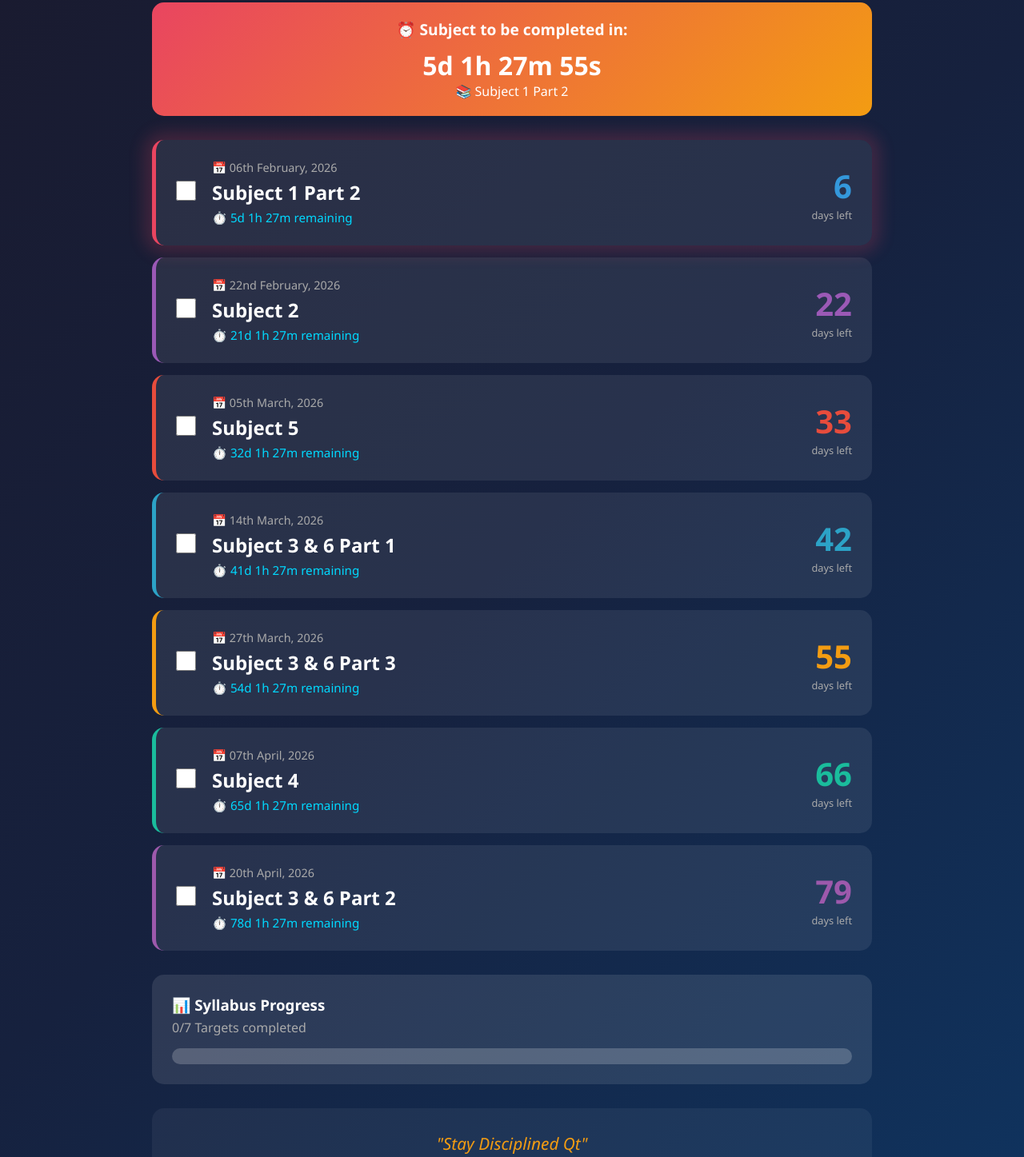
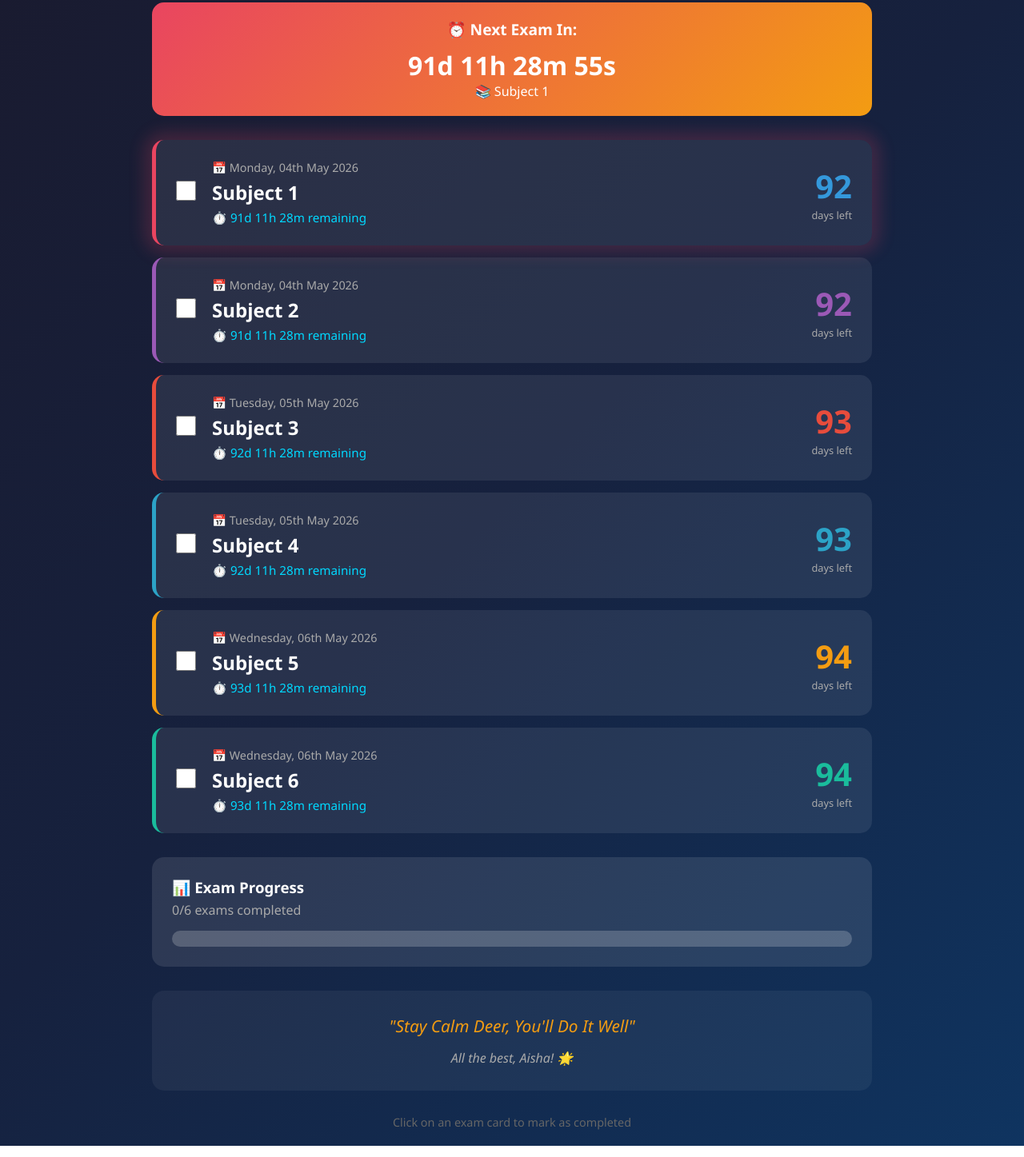
Before and after one commit to neellll30/neellll30.github.io, a plain HTML site: page index.html in a window 1280 px wide. Shown: the part 196-1643 px from the top of the page at 80% size. Drawn offline with Linux system fonts and the light colour scheme.

Commit message:
Update index.html

```diff
--- a/index.html
+++ b/index.html
@@ -3,7 +3,7 @@
 <head>
     <meta charset="UTF-8">
     <meta name="viewport" content="width=device-width, initial-scale=1.0">
-    <title>Aisha's Schedule</title>
+    <title>Aisha's Final Sem Exams</title>
     <style>
         * {
             margin: 0;
@@ -208,9 +208,6 @@
         .audit { border-left-color: #1abc9c; }
         .audit .days-left { color: #1abc9c; }
 
-        .ibs { border-left-color: #9d59ac; }
-        .ibs .days-left { color: #9d59ac; }
-
         .checkbox-container {
             margin-right: 20px;
         }
@@ -232,157 +229,141 @@
 <body>
     <div class="container">
         <header>
-            <h1>Aisha's Schedule</h1>
-            <p class="subtitle">Feb-Mar-Apr-You've Got This!</p>
+            <h1>Aisha's Final Sem Exams</h1>
+            <p class="subtitle">April/May 2026 - You've Got This!</p>
         </header>
 
         <div class="countdown-main">
-            <h2>⏰ Subject to be completed in:</h2>
+            <h2>⏰ Next Exam In:</h2>
             <div id="next-exam-countdown">Loading...</div>
             <div id="next-exam-name"></div>
         </div>
 
         <div class="exams-list">
-            <div class="exam-card accounts" data-date="2026-02-06" onclick="toggleComplete(this)">
+            <div class="exam-card accounts" data-date="2026-05-04" onclick="toggleComplete(this)">
                 <div class="checkbox-container">
                     <input type="checkbox" onclick="event.stopPropagation(); toggleComplete(this.parentElement.parentElement)">
                 </div>
                 <div class="exam-info">
-                    <div class="exam-date">📅 06th February, 2026</div>
-                    <div class="exam-name">Subject 1 Part 2</div>
-                    <div class="exam-countdown" data-date="2026-02-06"></div>
+                    <div class="exam-date">📅 Monday, 04th May 2026</div>
+                    <div class="exam-name">Subject 1</div>
+                    <div class="exam-countdown" data-date="2026-05-04"></div>
                 </div>
                 <div class="exam-right">
-                    <div class="days-left" data-date="2026-02-06">--</div>
+                    <div class="days-left" data-date="2026-05-04">--</div>
                     <div class="days-label">days left</div>
                 </div>
             </div>
 
-            <div class="exam-card law" data-date="2026-02-22" onclick="toggleComplete(this)">
+            <div class="exam-card law" data-date="2026-05-04" onclick="toggleComplete(this)">
                 <div class="checkbox-container">
                     <input type="checkbox" onclick="event.stopPropagation(); toggleComplete(this.parentElement.parentElement)">
                 </div>
                 <div class="exam-info">
-                    <div class="exam-date">📅 22nd February, 2026</div>
+                    <div class="exam-date">📅 Monday, 04th May 2026</div>
                     <div class="exam-name">Subject 2</div>
-                    <div class="exam-countdown" data-date="2026-02-22"></div>
+                    <div class="exam-countdown" data-date="2026-05-04"></div>
                 </div>
                 <div class="exam-right">
-                    <div class="days-left" data-date="2026-02-22">--</div>
+                    <div class="days-left" data-date="2026-05-04">--</div>
                     <div class="days-label">days left</div>
                 </div>
             </div>
 
-            <div class="exam-card tax" data-date="2026-03-05" onclick="toggleComplete(this)">
+            <div class="exam-card tax" data-date="2026-05-05" onclick="toggleComplete(this)">
                 <div class="checkbox-container">
                     <input type="checkbox" onclick="event.stopPropagation(); toggleComplete(this.parentElement.parentElement)">
                 </div>
                 <div class="exam-info">
-                    <div class="exam-date">📅 05th March, 2026</div>
-                    <div class="exam-name">Subject 5</div>
-                    <div class="exam-countdown" data-date="2026-03-05"></div>
+                    <div class="exam-date">📅 Tuesday, 05th May 2026</div>
+                    <div class="exam-name">Subject 3</div>
+                    <div class="exam-countdown" data-date="2026-05-05"></div>
                 </div>
                 <div class="exam-right">
-                    <div class="days-left" data-date="2026-03-05">--</div>
+                    <div class="days-left" data-date="2026-05-05">--</div>
                     <div class="days-label">days left</div>
                 </div>
             </div>
 
-            <div class="exam-card costing" data-date="2026-03-14" onclick="toggleComplete(this)">
+            <div class="exam-card costing" data-date="2026-05-05" onclick="toggleComplete(this)">
                 <div class="checkbox-container">
                     <input type="checkbox" onclick="event.stopPropagation(); toggleComplete(this.parentElement.parentElement)">
                 </div>
                 <div class="exam-info">
-                    <div class="exam-date">📅 14th March, 2026</div>
-                    <div class="exam-name">Subject 3 & 6 Part 1</div>
-                    <div class="exam-countdown" data-date="2026-03-14"></div>
+                    <div class="exam-date">📅 Tuesday, 05th May 2026</div>
+                    <div class="exam-name">Subject 4</div>
+                    <div class="exam-countdown" data-date="2026-05-05"></div>
                 </div>
                 <div class="exam-right">
-                    <div class="days-left" data-date="2026-03-14">--</div>
+                    <div class="days-left" data-date="2026-05-05">--</div>
                     <div class="days-label">days left</div>
                 </div>
             </div>
 
-            <div class="exam-card fmsm" data-date="2026-03-27" onclick="toggleComplete(this)">
+            <div class="exam-card fmsm" data-date="2026-05-06" onclick="toggleComplete(this)">
                 <div class="checkbox-container">
                     <input type="checkbox" onclick="event.stopPropagation(); toggleComplete(this.parentElement.parentElement)">
                 </div>
                 <div class="exam-info">
-                    <div class="exam-date">📅 27th March, 2026</div>
-                    <div class="exam-name">Subject 3 & 6 Part 3</div>
-                    <div class="exam-countdown" data-date="2026-03-27"></div>
+                    <div class="exam-date">📅 Wednesday, 06th May 2026</div>
+                    <div class="exam-name">Subject 5</div>
+                    <div class="exam-countdown" data-date="2026-05-06"></div>
                 </div>
                 <div class="exam-right">
-                    <div class="days-left" data-date="2026-03-27">--</div>
+                    <div class="days-left" data-date="2026-05-06">--</div>
                     <div class="days-label">days left</div>
                 </div>
             </div>
 
-            <div class="exam-card audit" data-date="2026-04-07" onclick="toggleComplete(this)">
+            <div class="exam-card audit" data-date="2026-05-06" onclick="toggleComplete(this)">
                 <div class="checkbox-container">
                     <input type="checkbox" onclick="event.stopPropagation(); toggleComplete(this.parentElement.parentElement)">
                 </div>
                 <div class="exam-info">
-                    <div class="exam-date">📅 07th April, 2026</div>
-                    <div class="exam-name">Subject 4</div>
-                    <div class="exam-countdown" data-date="2026-04-07"></div>
+                    <div class="exam-date">📅 Wednesday, 06th May 2026</div>
+                    <div class="exam-name">Subject 6</div>
+                    <div class="exam-countdown" data-date="2026-05-06"></div>
                 </div>
                 <div class="exam-right">
-                    <div class="days-left" data-date="2026-04-07">--</div>
-                    <div class="days-label">days left</div>
-                </div>
-            </div>
-
-            <div class="exam-card ibs" data-date="2026-04-20" onclick="toggleComplete(this)">
-                <div class="checkbox-container">
-                    <input type="checkbox" onclick="event.stopPropagation(); toggleComplete(this.parentElement.parentElement)">
-                </div>
-                <div class="exam-info">
-                    <div class="exam-date">📅 20th April, 2026</div>
-                    <div class="exam-name">Subject 3 & 6 Part 2</div>
-                    <div class="exam-countdown" data-date="2026-04-20"></div>
-                </div>
-                <div class="exam-right">
-                    <div class="days-left" data-date="2026-04-20">--</div>
+                    <div class="days-left" data-date="2026-05-06">--</div>
                     <div class="days-label">days left</div>
                 </div>
             </div>
         </div>
 
         <div class="progress-container">
-            <h3>📊 Syllabus Progress</h3>
-            <p style="color: #aaa; margin-top: 5px;"><span id="completed-count">0</span>/7 Targets completed</p>
+            <h3>📊 Exam Progress</h3>
+            <p style="color: #aaa; margin-top: 5px;"><span id="completed-count">0</span>/6 exams completed</p>
             <div class="progress-bar">
                 <div class="progress-fill" id="progress-fill" style="width: 0%"></div>
             </div>
         </div>
 
         <div class="motivation">
-            <span>"Stay Disciplined Qt"</span>
+            <span>"Stay Calm Deer, You'll Do It Well"</span>
             <p style="margin-top: 15px;">All the best, Aisha! 🌟</p>
         </div>
 
         <footer>
-            <p>Click on the subject card to mark as completed</p>
+            <p>Click on an exam card to mark as completed</p>
         </footer>
     </div>
 
     <script>
         const exams = [
-            { date: '2026-02-06', name: 'Subject 1 Part 2' },
-            { date: '2026-02-20', name: 'Subject 2' },
-            { date: '2026-03-05', name: 'Subject 5' },
-            { date: '2026-03-14', name: 'Subject 3 & 6 Part 1' },
-            { date: '2026-03-27', name: 'Subject 3 & 6 Part 3' },
-            { date: '2026-04-07', name: 'Subject 4' },
-            { date: '2026-04-20', name: 'Subject 3 & 6 Part 2' }
+            { date: '2026-05-04', name: 'Subject 1' },
+            { date: '2026-05-04', name: 'Subject 2' },
+            { date: '2026-05-05', name: 'Subject 3' },
+            { date: '2026-05-05', name: 'Subject 4' },
+            { date: '2026-05-06', name: 'Subject 5' },
+            { date: '2026-05-06', name: 'Subject 6' }
         ];
 
         function updateCountdowns() {
             const now = new Date();
 
             document.querySelectorAll('.days-left[data-date]').forEach(el => {
-                const examDate = new Date(el.dataset.date + 'T23:59:00');
+                const examDate = new Date(el.dataset.date + 'T10:00:00');
                 const diff = examDate - now;
                 const days = Math.ceil(diff / (1000 * 60 * 60 * 24));
 
@@ -398,7 +379,7 @@
             });
 
             document.querySelectorAll('.exam-countdown[data-date]').forEach(el => {
-                const examDate = new Date(el.dataset.date + 'T23:59:00');
+                const examDate = new Date(el.dataset.date + 'T10:00:00');
                 const diff = examDate - now;
 
                 if (diff < 0) {
@@ -414,7 +395,7 @@
             // Update next exam countdown
             let nextExam = null;
             for (let exam of exams) {
-                const examDate = new Date(exam.date + 'T23:59:00');
+                const examDate = new Date(exam.date + 'T10:00:00');
                 if (examDate > now) {
                     nextExam = exam;
                     break;
@@ -425,7 +406,7 @@
             const nextName = document.getElementById('next-exam-name');
 
             if (nextExam) {
-                const examDate = new Date(nextExam.date + 'T23:59:00');
+                const examDate = new Date(nextExam.date + 'T10:00:00');
                 const diff = examDate - now;
                 const days = Math.floor(diff / (1000 * 60 * 60 * 24));
                 const hours = Math.floor((diff % (1000 * 60 * 60 * 24)) / (1000 * 60 * 60));
```
